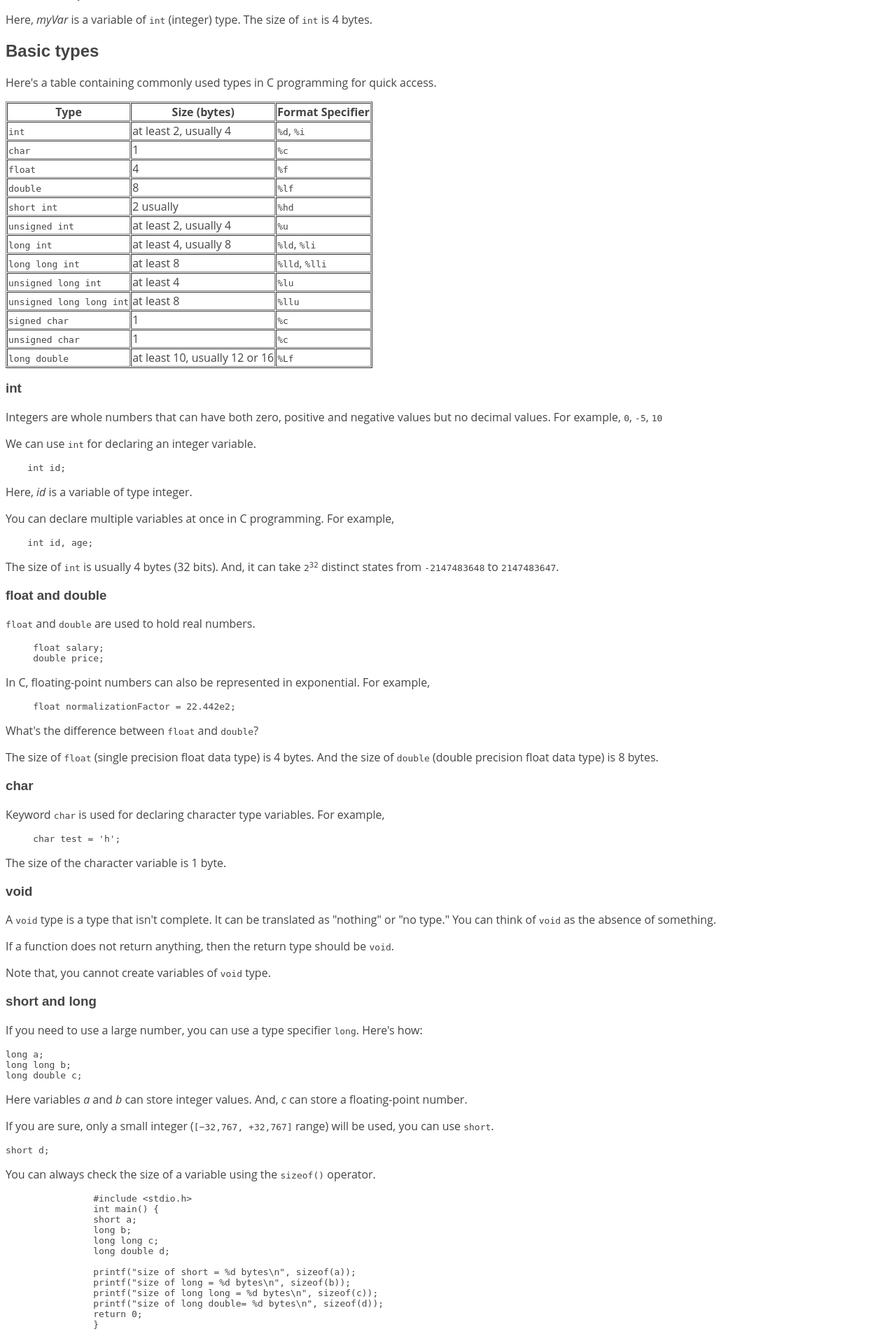
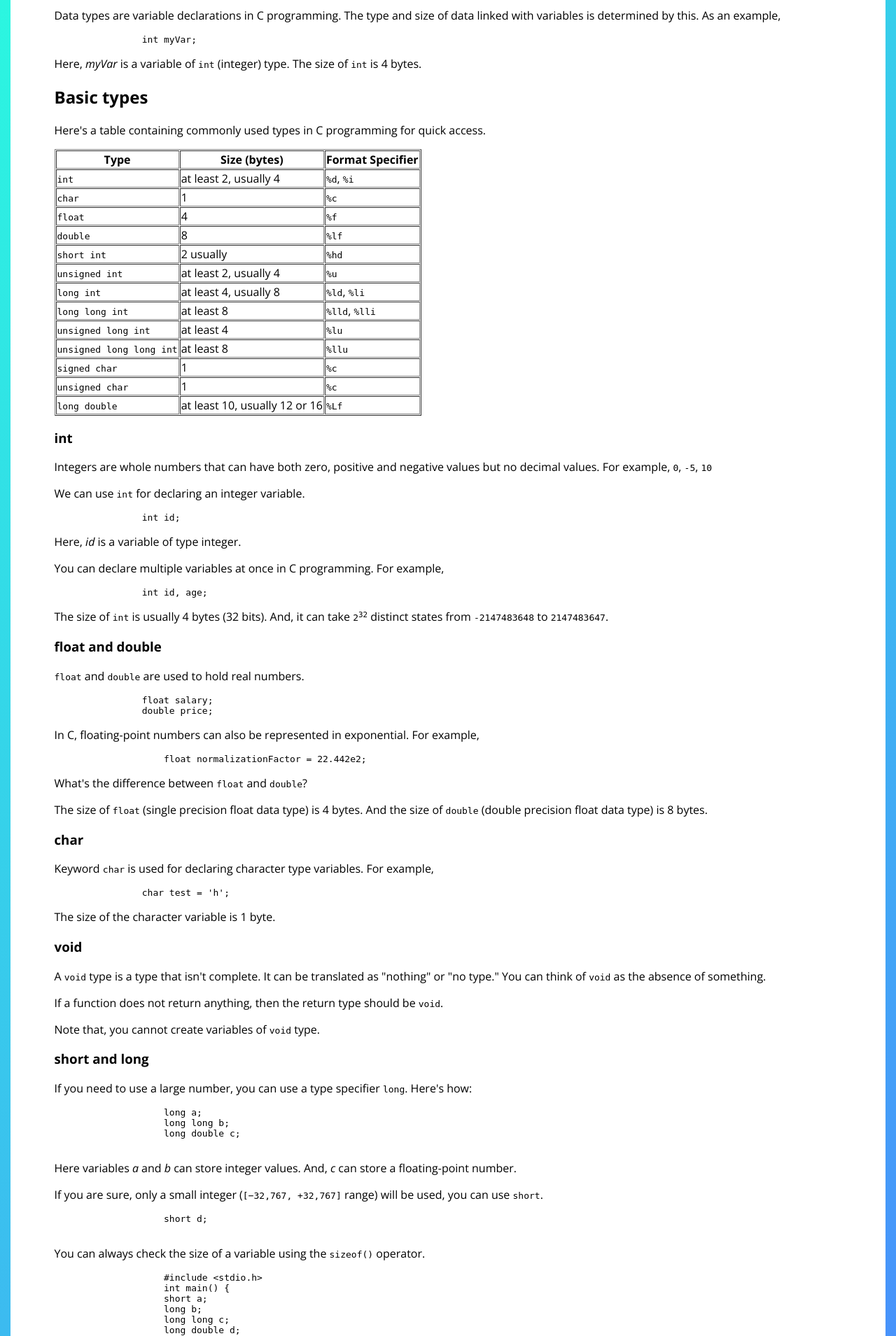
Before and after one commit to ARYN-27/WebDevProject, a PHP site: page /Sec1/datatype.html in a window 1280 px wide. Shown: the part 562-2471 px from the top of the page at 70% size. Run offline with PHP 8.4, Linux system fonts and the light colour scheme.

Commit message:
CSS: added content box and comment

```diff
--- a/Sec1/datatype.html
+++ b/Sec1/datatype.html
@@ -5,13 +5,14 @@
     <meta charset="UTF-8" />
     <meta http-equiv="X-UA-Compatible" content="IE=edge" />
     <meta name="viewport" content="width=device-width, initial-scale=1.0" />
-    <link rel="stylesheet" href="css/style.css" />
+    <link rel="stylesheet" href="../css/style.css" />
     <title>Datatype</title>
 </head>
 
 <body>
-    <div class="page-border">
+    <div class="page-border">  <!--Use this to add page border around page-->
         <div>
+            <div class="content-box">  <!--Use this to center content in the page so it won't hit the borders-->
                 <h1>C Data Types</h1>
                 <p>
                     In this tutorial, you will learn about basic data types in C
@@ -200,7 +201,8 @@
                 <pre>
                     <code>long a;
                     long long b;
-long double c;</code></pre>
+                    long double c;</code>
+                </pre>
 
                 <p>
                     Here variables <var>a</var> and <var>b</var> can store integer values.
@@ -269,6 +271,7 @@ short d;
                 </p>
             </div>
         </div>
+    </div>
 </body>
 
 </html>
--- a/css/style.css
+++ b/css/style.css
@@ -98,13 +98,28 @@ ol a:hover {
   width: 97vw;
 }
 
-.page-border {
-  position: fixed;
+.intro-page-border {
+  position: absolute;
   top: 0;
   left: 0;
   border: 15px solid;
-  width: 100vw;
-  height: 100vh;
+  width: 100%;
+  height: 100%;
+  margin: 0;
+  padding: 0;
+  box-sizing: border-box;
+  border-image: linear-gradient(135deg, #2afadf 10%, #4c83ff 100%) 1;
+}
+
+.page-border {
+  position: absolute;
+  top: 0;
+  left: 0;
+  border: 15px solid;
+  width: 100%;
+  /**
+    height: 100%;
+  */
   margin: 0;
   padding: 0;
   box-sizing: border-box;
@@ -216,3 +231,13 @@ ol a:hover {
     transform: translateY(2px);
   }
 */
+
+/**
+  content box
+*/
+.content-box {
+  padding-top: 3%;
+  padding-left: 5%;
+  padding-right: 5%;
+  padding-bottom: 3%;
+}
--- a/index.html
+++ b/index.html
@@ -10,7 +10,7 @@
 </head>
 
 <body>
-    <div class="page-border">
+    <div class="intro-page-border">
         <!---
             <div class="navbar">
                 <ul>
```
Lines whose indentation alone changed are shown as unchanged.
